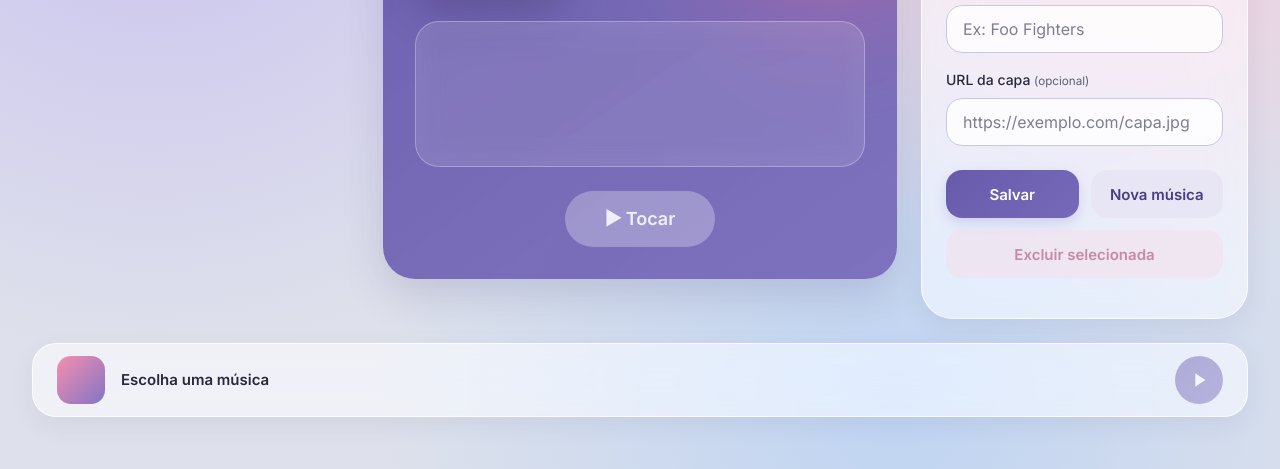
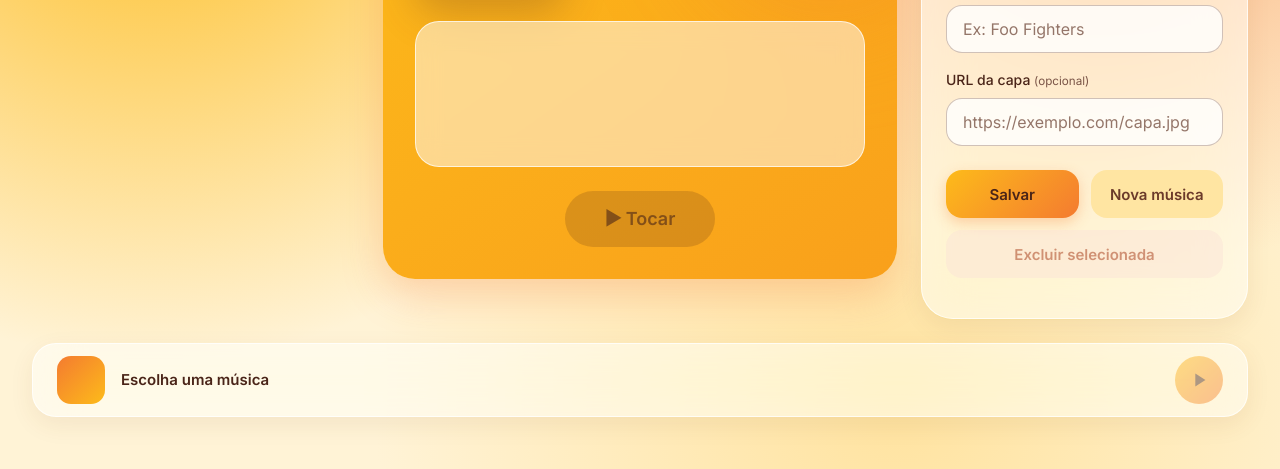
Before and after one commit to dbnatan/karaokexpress, a website: page public/index.html in a window 1280 px wide. Shown: the part 331-800 px from the top of the page. Drawn offline with Linux system fonts and the light colour scheme; no server answers.

Commit message:
tentativa 3 de mudar as cores

```diff
--- a/public/estilo.css
+++ b/public/estilo.css
@@ -1,29 +1,29 @@
-/* Karaokê — Soft Lavender + Glass */
+/* Karaokê — Amarelo, Laranja e Marrom + Glass */
 :root {
-  --color-background: #dee1eb;
-  --color-surface: #f8f8fc;
-  --color-surface-alt: #e8e5f5;
-  --color-primary: #695bac;
-  --color-primary-light: #7769ba;
-  --color-primary-dark: #493c88;
-  --color-accent: #ee6891;
-  --color-accent-light: #f5dce7;
-  --color-danger-text: #a3254f;
-  --color-text: #29283a;
-  --color-text-secondary: #5e5e74;
-  --color-border: #c5c9da;
-  --color-selected-text: #493c88;
+  --color-background: #fff3d6;
+  --color-surface: #fff9ed;
+  --color-surface-alt: #ffe3a0;
+  --color-primary: #fdbb1a;
+  --color-primary-light: #f9a01b;
+  --color-primary-dark: #6b3a2a;
+  --color-accent: #f47b30;
+  --color-accent-light: #fbe3d6;
+  --color-danger-text: #a02e14;
+  --color-text: #4a2418;
+  --color-text-secondary: #7a5446;
+  --color-border: rgba(122, 84, 70, 0.35);
+  --color-selected-text: #6b3a2a;
 
   /* glass */
   --glass-bg: rgba(255, 255, 255, 0.55);
   --glass-border: rgba(255, 255, 255, 0.75);
   --row-hover: rgba(255, 255, 255, 0.5);
   --row-on: rgba(255, 255, 255, 0.88);
-  --chip-bg: rgba(232, 229, 245, 0.95);
+  --chip-bg: rgba(255, 228, 160, 0.95);
   --field-bg: rgba(255, 255, 255, 0.8);
-  --mesh-a: #c9c0f0;
-  --mesh-b: #f5c6d8;
-  --mesh-c: #bfd4f2;
+  --mesh-a: #fdbb1a;
+  --mesh-b: #f9a56b;
+  --mesh-c: #ffe3a0;
 
   --font-heading: "Manrope", sans-serif;
   --font-body: "Inter", sans-serif;
@@ -33,9 +33,9 @@
   --radius-xl: 32px;
   --radius-full: 9999px;
 
-  --shadow-glass: 0 8px 24px rgba(75, 65, 120, 0.08);
-  --shadow-elevated: 0 16px 40px rgba(75, 65, 120, 0.18);
-  --shadow-button: 0 5px 14px rgba(105, 91, 172, 0.2);
+  --shadow-glass: 0 8px 24px rgba(110, 60, 30, 0.08);
+  --shadow-elevated: 0 16px 40px rgba(244, 123, 48, 0.28);
+  --shadow-button: 0 5px 14px rgba(244, 123, 48, 0.3);
 
   --duration-fast: 150ms;
   --duration-normal: 250ms;
@@ -48,28 +48,32 @@
 /* ---------- Tema escuro ---------- */
 :root[data-theme="dark"] {
   color-scheme: dark;
-  --color-background: #17162a;
-  --color-surface: #252340;
-  --color-surface-alt: #36325f;
-  --color-accent-light: #4a2a3c;
-  --color-danger-text: #f7a8c2;
-  --color-text: #edebfa;
-  --color-text-secondary: #a9a8c4;
-  --color-border: #4a4770;
-  --color-selected-text: #d5cff7;
+  --color-background: #1e120d;
+  --color-surface: #342016;
+  --color-surface-alt: #4a2a1a;
+  --color-primary: #fdbb1a;
+  --color-primary-light: #f9a01b;
+  --color-primary-dark: #7a4a10;
+  --color-accent: #f47b30;
+  --color-accent-light: rgba(160, 46, 20, 0.35);
+  --color-danger-text: #ffb59a;
+  --color-text: #f6e7d8;
+  --color-text-secondary: #c9a98f;
+  --color-border: rgba(255, 255, 255, 0.2);
+  --color-selected-text: #fdbb1a;
 
-  --glass-bg: rgba(37, 35, 64, 0.55);
+  --glass-bg: rgba(52, 32, 22, 0.6);
   --glass-border: rgba(255, 255, 255, 0.12);
   --row-hover: rgba(255, 255, 255, 0.08);
   --row-on: rgba(255, 255, 255, 0.16);
-  --chip-bg: rgba(54, 50, 95, 0.9);
-  --field-bg: rgba(29, 27, 53, 0.7);
-  --mesh-a: #3b3478;
-  --mesh-b: #5a2d4c;
-  --mesh-c: #1f3a66;
+  --chip-bg: rgba(253, 187, 26, 0.18);
+  --field-bg: rgba(30, 18, 13, 0.7);
+  --mesh-a: #7a4a10;
+  --mesh-b: #7a2e10;
+  --mesh-c: #4a2a14;
 
-  --shadow-glass: 0 8px 24px rgba(0, 0, 0, 0.3);
-  --shadow-elevated: 0 16px 40px rgba(0, 0, 0, 0.4);
+  --shadow-glass: 0 8px 24px rgba(0, 0, 0, 0.35);
+  --shadow-elevated: 0 16px 40px rgba(0, 0, 0, 0.45);
 }
 
 * {
@@ -100,7 +104,7 @@ body {
   padding: 32px;
   display: flex;
   flex-direction: column;
-  justify-content: center; /* centraliza na vertical (ex.: em tela cheia com F11) */
+  justify-content: center;
   gap: 24px;
 }
 
@@ -143,6 +147,16 @@ header {
   align-items: center;
   justify-content: center;
   box-shadow: var(--shadow-button);
+}
+
+/* Ícones */
+.logo svg,
+.avatar svg {
+  stroke: var(--color-brown-dark, #4a2418);
+}
+
+#barraTocar svg {
+  fill: #4a2418;
 }
 
 header h1 {
@@ -206,19 +220,24 @@ header h1 {
   background: var(--row-hover);
   transform: rotate(12deg);
 }
+
 #btnTema:focus-visible {
-  outline: 3px solid rgba(105, 91, 172, 0.45);
+  outline: 3px solid rgba(244, 123, 48, 0.55);
   outline-offset: 2px;
 }
+
 :root[data-theme="dark"] #btnTema {
-  color: #f5c86a;
+  color: #fdbb1a;
 }
+
 #btnTema .icone-sol {
   display: none;
 }
+
 :root[data-theme="dark"] #btnTema .icone-sol {
   display: block;
 }
+
 :root[data-theme="dark"] #btnTema .icone-lua {
   display: none;
 }
@@ -227,7 +246,7 @@ header h1 {
   width: 44px;
   height: 44px;
   border-radius: var(--radius-full);
-  background: linear-gradient(135deg, var(--color-accent), #f78eae);
+  background: linear-gradient(135deg, #f47b30, #fdbb1a);
   display: flex;
   align-items: center;
   justify-content: center;
@@ -281,14 +300,13 @@ main {
   transform: translateY(-2px);
 }
 
-/* classes possíveis para a música selecionada — ajuste ao que o player.js usa */
 #playlist li.selecionada,
 #playlist li.ativa,
 #playlist li.active {
   background: var(--row-on);
   color: var(--color-selected-text);
   font-weight: 600;
-  box-shadow: 0 5px 14px rgba(75, 65, 120, 0.1);
+  box-shadow: 0 5px 14px rgba(110, 60, 30, 0.1);
 }
 
 /* ---------- Palco ---------- */
@@ -297,14 +315,10 @@ main {
   min-width: 0;
   position: relative;
   overflow: hidden;
-  color: #fff;
+  color: #4a2418;
   padding: 32px;
   border-radius: var(--radius-xl);
-  background: linear-gradient(
-    145deg,
-    rgba(105, 91, 172, 0.96),
-    rgba(119, 105, 186, 0.92)
-  );
+  background: linear-gradient(145deg, #fdbb1a, #f9a01b);
   box-shadow: var(--shadow-elevated);
   display: flex;
   flex-direction: column;
@@ -320,7 +334,7 @@ main {
   width: 260px;
   height: 260px;
   border-radius: var(--radius-full);
-  background: var(--color-accent);
+  background: #f47b30;
   opacity: 0.35;
   filter: blur(60px);
   pointer-events: none;
@@ -341,9 +355,9 @@ main {
   width: 150px;
   height: 150px;
   border-radius: var(--radius-lg);
-  background: linear-gradient(135deg, #f78eae, #8275c5);
+  background: linear-gradient(135deg, #f47b30, #c8481a);
   border: 1px solid rgba(255, 255, 255, 0.5);
-  box-shadow: 0 16px 40px rgba(45, 40, 80, 0.3);
+  box-shadow: 0 16px 40px rgba(110, 60, 30, 0.3);
   display: flex;
   align-items: center;
   justify-content: center;
@@ -364,7 +378,8 @@ main {
   font-weight: 600;
   letter-spacing: 1px;
   text-transform: uppercase;
-  background: rgba(255, 255, 255, 0.18);
+  background: #6b3a2a;
+  color: #fdbb1a;
   padding: 6px 16px;
   border-radius: var(--radius-full);
 }
@@ -382,18 +397,19 @@ main {
 
 #artista {
   font-size: 16px;
-  color: var(--color-surface-alt);
+  color: #6b3a2a;
 }
+
 :root[data-theme="dark"] #artista {
-  color: #d5cff7;
+  color: #6b3a2a;
 }
 
 .painel-letra {
   text-align: center;
   padding: 32px 24px;
   border-radius: var(--radius-lg);
-  background: rgba(255, 255, 255, 0.14);
-  border: 1px solid rgba(255, 255, 255, 0.28);
+  background: rgba(255, 255, 255, 0.5);
+  border: 1px solid rgba(255, 255, 255, 0.7);
   -webkit-backdrop-filter: blur(12px);
   backdrop-filter: blur(12px);
 }
@@ -404,14 +420,13 @@ main {
   font-size: 28px;
   line-height: 1.3;
   min-height: 4.5rem;
-  /* as letras vêm com \n — pre-line transforma em quebra de linha real */
   white-space: pre-line;
 }
 
 #contador {
   margin-top: 8px;
   font-size: 18px;
-  color: #e8e5f5;
+  color: #6b3a2a;
 }
 
 #btnTocar {
@@ -423,10 +438,10 @@ main {
   padding: 0 40px;
   border: none;
   border-radius: var(--radius-full);
-  background: #fff;
-  color: var(--color-primary);
+  background: #6b3a2a;
+  color: #fff;
   cursor: pointer;
-  box-shadow: 0 5px 14px rgba(45, 40, 80, 0.2);
+  box-shadow: 0 5px 14px rgba(74, 36, 24, 0.3);
   transition:
     transform var(--duration-normal) var(--ease-standard),
     box-shadow var(--duration-normal) var(--ease-standard);
@@ -434,12 +449,12 @@ main {
 
 #btnTocar:hover:not(:disabled) {
   transform: translateY(-3px);
-  box-shadow: 0 10px 24px rgba(45, 40, 80, 0.26);
+  box-shadow: 0 10px 24px rgba(74, 36, 24, 0.36);
 }
 
 #btnTocar:disabled {
-  background: rgba(255, 255, 255, 0.28);
-  color: rgba(255, 255, 255, 0.85);
+  background: rgba(74, 36, 24, 0.18);
+  color: rgba(74, 36, 24, 0.6);
   box-shadow: none;
   cursor: not-allowed;
 }
@@ -475,8 +490,8 @@ main {
 #admin input[type="text"]:focus,
 .busca input:focus {
   outline: none;
-  border-color: var(--color-primary);
-  box-shadow: 0 0 0 3px rgba(105, 91, 172, 0.2);
+  border-color: #f47b30;
+  box-shadow: 0 0 0 3px rgba(244, 123, 48, 0.3);
 }
 
 input::placeholder {
@@ -507,17 +522,14 @@ input::placeholder {
   gap: 12px;
   margin-top: 8px;
 }
+
 #admin .acoes button {
   flex: 1;
 }
 
 #btnSalvar {
-  background: linear-gradient(
-    135deg,
-    var(--color-primary),
-    var(--color-primary-light)
-  );
-  color: #fff;
+  background: linear-gradient(135deg, #fdbb1a, #f47b30);
+  color: #4a2418;
   box-shadow: var(--shadow-button);
 }
 
@@ -559,17 +571,19 @@ input::placeholder {
   height: 48px;
   flex-shrink: 0;
   border-radius: 14px;
-  background: linear-gradient(135deg, #f78eae, #8275c5);
+  background: linear-gradient(135deg, #f47b30, #fdbb1a);
 }
 
 .barra-info {
   min-width: 0;
   flex: 1;
 }
+
 #barraNome {
   font-weight: 600;
   font-size: 15px;
 }
+
 #barraArtista {
   font-size: 13px;
   color: var(--color-text-secondary);
@@ -580,11 +594,7 @@ input::placeholder {
   height: 48px;
   border: none;
   border-radius: var(--radius-full);
-  background: linear-gradient(
-    135deg,
-    var(--color-primary),
-    var(--color-primary-light)
-  );
+  background: linear-gradient(135deg, #fdbb1a, #f47b30);
   display: flex;
   align-items: center;
   justify-content: center;
@@ -596,6 +606,7 @@ input::placeholder {
 #barraTocar:hover:not(:disabled) {
   transform: scale(1.06);
 }
+
 #barraTocar:disabled {
   opacity: 0.45;
   cursor: not-allowed;
@@ -625,33 +636,41 @@ input::placeholder {
   .app {
     padding: 16px;
   }
+
   header {
     border-radius: var(--radius-lg);
   }
+
   .busca {
     margin-left: 0;
     max-width: none;
     order: 3;
     flex-basis: 100%;
   }
+
   #playlist,
   #admin {
     max-width: none;
   }
+
   #palco {
     padding: 24px;
   }
+
   .capa {
     width: 110px;
     height: 110px;
   }
+
   #nomeMusica {
     font-size: 32px;
   }
+
   #letra {
     font-size: 22px;
   }
 }
+
 /* ---------- Capa (opcional) ---------- */
 .capa,
 .barra-capa {
@@ -692,10 +711,10 @@ input::placeholder {
   flex-shrink: 0;
   object-fit: cover;
   border-radius: 10px;
-  box-shadow: 0 4px 10px rgba(45, 40, 80, 0.2);
+  box-shadow: 0 4px 10px rgba(110, 60, 30, 0.2);
 }
 
-/* rótulo "(opcional)" no formulário */
+/* rótulo opcional no formulário */
 #admin label small {
   font-weight: 400;
   color: var(--color-text-secondary);
```
